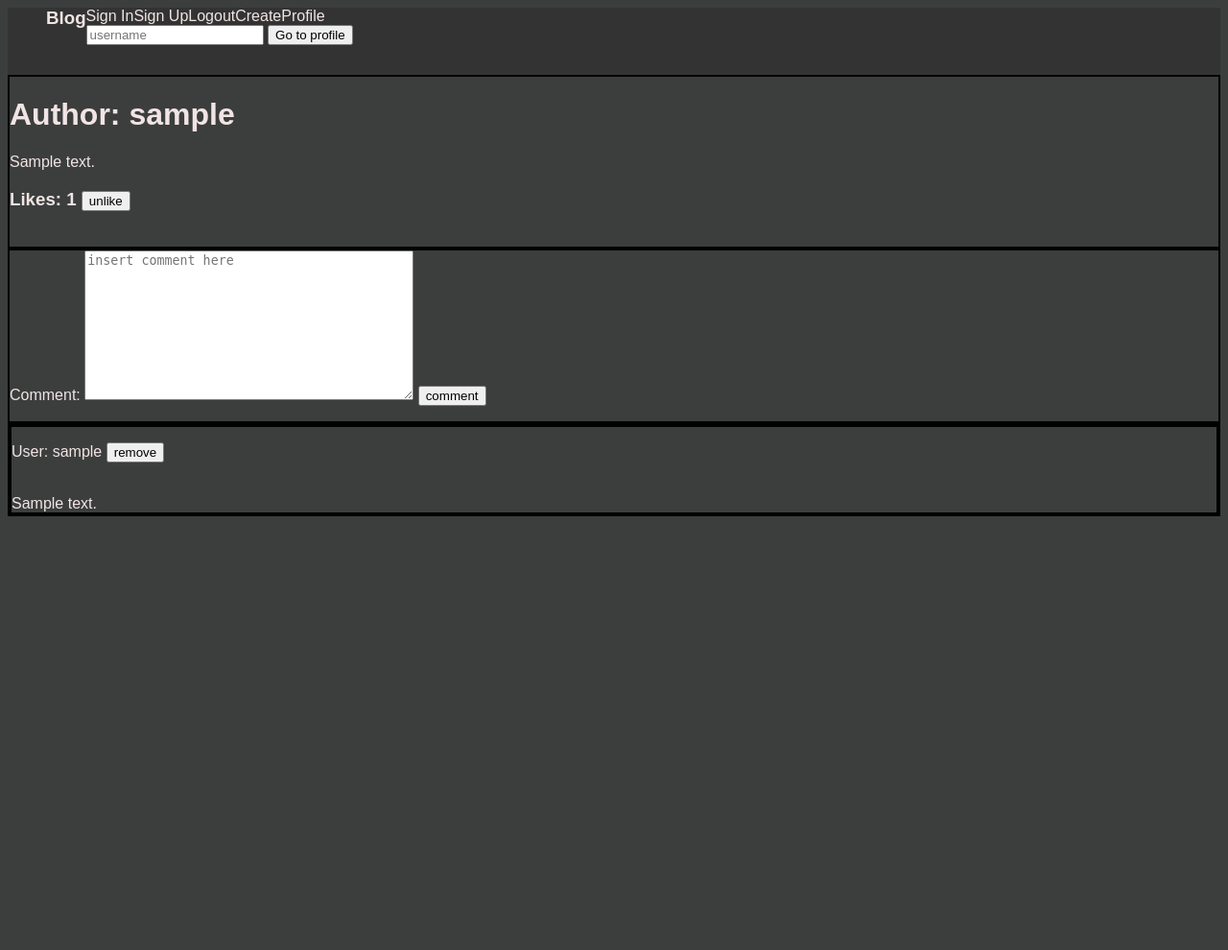
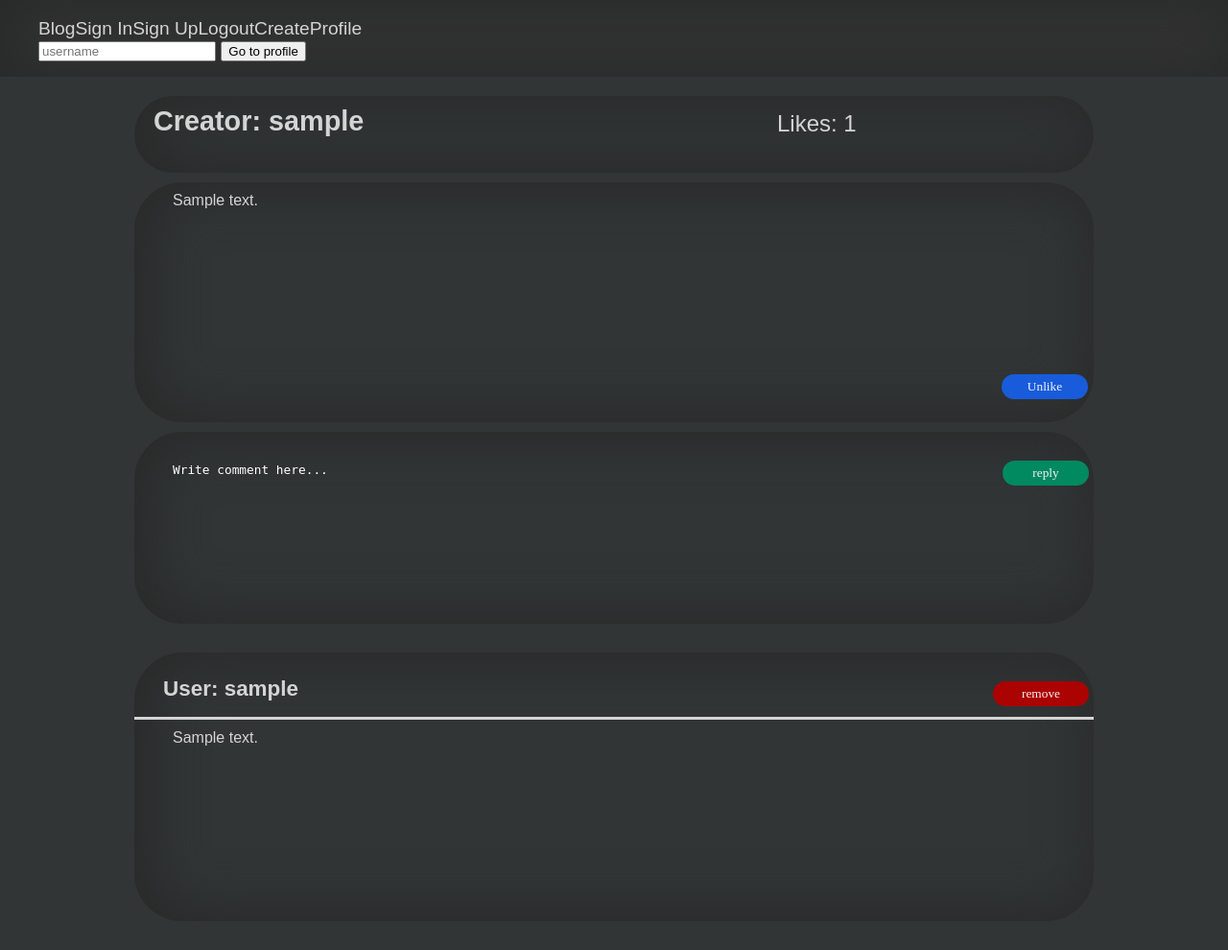
Before and after one commit to MontyPython00/twitter, a Django app: page /1/ in a window 1280 px wide. Shown: the whole page at 96% size. Before the commit the page ends 538 px from the top, so only its background shows below. Run offline with Django 4.2, Linux system fonts and the light colour scheme; a user stored in the database is signed in; tables that the repository leaves empty hold one stand-in row (values such as "Sample post").

Commit message:
post_detail_style.css_done

```diff
--- a/posts/forms.py
+++ b/posts/forms.py
@@ -10,7 +10,8 @@ class PostCreateForm(forms.ModelForm):
 
 
 class CommentCreateForm(forms.ModelForm):
-    text = forms.CharField(label='Comment',widget=forms.Textarea(attrs={'placeholder': 'insert comment here'}))
+    text = forms.CharField(label="", widget=forms.Textarea(attrs={'placeholder': 'Write comment here...',
+                                                                  'class': 'post-detail-add-comment-textarea'}))
 
     class Meta:
         model = Comment
--- a/posts/models.py
+++ b/posts/models.py
@@ -28,7 +28,7 @@ class PostManager(models.Manager):
 
 class Post(models.Model):
     user = models.ForeignKey(User, null=False, blank=False, on_delete=models.CASCADE)
-    description = models.CharField(max_length=300, null=True, blank=True)
+    description = models.CharField(max_length=512, null=True, blank=True)
     created = models.DateTimeField(auto_now_add=True)
     update = models.DateTimeField(auto_now=True)
 
@@ -48,7 +48,7 @@ class Post(models.Model):
 class Comment(models.Model):
     user = models.ForeignKey(User, null=False, blank=False, on_delete=models.CASCADE)
     like = models.IntegerField(default=0)
-    text = models.CharField(max_length=300)
+    text = models.CharField(max_length=1024)
     post = models.ForeignKey(Post, null=False, on_delete=models.CASCADE)
     created = models.DateTimeField(auto_now_add=True)
 
--- /dev/null
+++ b/posts/static/detail_style.css
@@ -0,0 +1,187 @@
+.post-detail{
+    display:grid;
+    grid-template-columns: 1000px;
+    grid-template-rows: 80px 270px 200px 1fr;
+    justify-content: center;
+    text-align: center;
+
+}
+
+.post-detail-creator{
+    border-radius:50px;
+    -webkit-box-shadow: inset 8px 0px 56px 8px #292a2a;
+    -moz-box-shadow: inset 8px 0px 56px 8px #292a2a;
+    box-shadow: inset 8px 0px 56px 8px #292a2a;
+    text-align: left;
+
+    display:grid;
+    grid-template-columns: 650px 350px;
+}
+
+.post-detail-creator-left{
+    padding: 10px 0 10px 20px;
+}
+
+.post-detail-creator-right{
+    padding: 15px 0 10px 20px;
+    font-size: 3vh;
+    text-align:left;
+}
+
+.post-detail-h2, .post-detail-h3{
+    margin:0;
+}
+
+
+.post-detail-content_info-grid {
+    display:grid;
+    grid-template-rows: 190px 70px;
+    border-radius:50px;
+    margin: 10px 0px 10px 0;
+    -webkit-box-shadow: inset 8px 0px 56px 8px #292a2a;
+    -moz-box-shadow: inset 8px 0px 56px 8px #292a2a;
+    box-shadow: inset 8px 0px 56px 8px #292a2a;
+}
+
+.post-detail-content{
+    text-align: left;
+    margin-top:10px;
+    padding: 0 40px 10px 40px;
+    font-size: 2vh;
+    word-wrap: break-word;
+
+    overflow: auto auto;
+}
+
+.post-detail-info{
+    text-align: right;
+    font-size: 2.5vh;
+
+}
+
+.btn-post-detail-like{
+    width:9%;
+    border-radius: 36px;
+    padding: 5px 5px 5px 5px;
+    font-family: "Andale Mono";
+    color: whitesmoke;
+    border-style:none;
+    cursor: pointer;
+    background-color: #185cdb;
+    transition: opacity 300ms;
+    margin-top:10px;
+    margin-right:6px;
+}
+
+
+
+.post-detail-add-comment{
+    border-radius:50px;
+    -webkit-box-shadow: inset 8px 0px 56px 8px #292a2a;
+    -moz-box-shadow: inset 8px 0px 56px 8px #292a2a;
+    box-shadow: inset 8px 0px 56px 8px #292a2a;
+}
+
+.post-detail-comment_inform-grid{
+    display:grid;
+    grid-template-columns: 900px 100px;
+    margin: 0;
+
+}
+
+
+#post-detail-comment-btn{
+    width:90%;
+    border-radius: 36px;
+    padding: 5px 5px 5px 5px;
+    font-family: "Andale Mono";
+    color: whitesmoke;
+    border-style:none;
+    cursor: pointer;
+    background-color: #01895f;
+    margin: 30px 5px 0px 5px;
+    transition: opacity 300ms;
+}
+
+#post-detail-comment-btn:hover{
+    background-color: #01734f;
+}
+#form-add-comment{
+    margin: 0;
+    height:100%;
+}
+
+.post-detail-add-comment-textarea{
+    width:900px;
+    border-radius:50px;
+    resize: none;
+    border: none;
+    background-color: rgba(0, 0, 0, 0.0);
+    color:white;
+    font-size:1.6vh;
+    padding-top: 32px;
+    padding-left: 40px;
+    padding-right: 40px;
+    max-height:198px;
+}
+
+.post-detail-add-comment-textarea::placeholder{
+    color:white;
+}
+
+
+.post-detail-comment{
+    margin: 30px 0px 30px 0;
+    display:grid;
+    grid-template-rows: 70px 150px 60px;
+    grid-template-columns: 1000px;
+    border-radius:50px;
+    -webkit-box-shadow: inset 8px 0px 56px 8px #292a2a;
+    -moz-box-shadow: inset 8px 0px 56px 8px #292a2a;
+    box-shadow: inset 8px 0px 56px 8px #292a2a;
+}
+
+.post-detail-comment-content{
+    word-wrap: break-word;
+    font-size: 2vh;
+    text-align: left;
+    margin-top:10px;
+    padding: 0 40px 20px 40px;
+    max-height:220px;
+    overflow: auto auto;
+}
+
+.post-detail-comment-owner{
+    display:grid;
+    grid-template-columns: 800px 200px;
+    border-bottom-style: solid;
+}
+
+.post-detail-comment-owner-left{
+    text-align: left;
+    margin-top:25px;
+    margin-left: 30px;
+
+}
+
+.post-detail-comment-owner-right{
+    text-align:right;
+    margin-top:15px;
+}
+
+.btn-delete-detail{
+    width:50%;
+    border-radius: 36px;
+    padding: 5px 5px 5px 5px;
+    font-family: "Andale Mono";
+    color: whitesmoke;
+    border-style:none;
+    cursor: pointer;
+    background-color: #ab0202;
+    margin: 15px 5px 0px 0px;
+    transition: opacity 300ms;
+}
+
+.btn-delete-detail:hover{
+    background-color: #cf0505;
+}
--- a/posts/templates/posts/detail.html
+++ b/posts/templates/posts/detail.html
@@ -1,55 +1,88 @@
 {% extends 'base.html' %}
 
 {% block content %}
-    <div style="border: 2px solid black;">
-    <h1>Author: <a href="{% url 'posts:profile' username=post_object.user %}">{{post_object.user}}</a></h1>
+
+    <div class="post-detail">
+        <div class="post-detail-creator">
+            <div class="post-detail-creator-left">
+               <h2 class="post-detail-h2"><a href="{% url 'posts:profile' username=post_object.user %}" >Creator: {{post_object.user}}</a></h2>
+            </div>
+            <div class="post-detail-creator-right">
+                Likes: {{post_object.like_counter}}
+            </div>
+        </div>
+        <div class="post-detail-content_info-grid">
+            <div class="post-detail-content">
                 {{post_object.description}}
-    <h3>Likes: {{post_object.like_counter}}
-        {% if user.is_authenticated %}
-        <form method="POST" style="display:inline-block;">
-            {% csrf_token %}
-            {{like_form}}
-            <input type="submit" value={% if user_like %} unlike {% else %} like {% endif %}>
-        </form>
-        {% endif %}
-    </h3>
             </div>
-    <div style="border: 2px solid black;">
+
+            <div class="post-detail-info">
                     {% if user.is_authenticated %}
                     <form method="POST">
                         {% csrf_token %}
+                        {{like_form}}
+                        <input class="btn-post-detail-like" type="submit" value={% if user_like %} Unlike {% else %} Like {% endif %}>
+                    </form>
+                    {% endif %}
+            </div>
+        </div>
+
+
+        <div class="post-detail-add-comment">
+            {% if user.is_authenticated %}
+            <form method="POST" id="form-add-comment">
+                {% csrf_token %}
+                <div class="post-detail-comment_inform-grid">
+                    <div class="post-detail-inform-comment">
                         {{comment_form}}
-        <input type="submit" value="comment" style="display:inline-block;">
+                    </div>
+                    <div class="post-detail-inform-btn-comment">
+                        <input id="post-detail-comment-btn" type="submit" value="reply">
+                    </div>
+                </div>
+            </form>
             {% endif %}
-    </form>
         </div>
-    <div style="border: 2px solid black;">
+
+
+        <div class="post-detail-comments">
             {% for comment in post_object.comments_to_post %}
-        <div style="border: 2px solid black;">
+                <div class="post-detail-comment">
+                    <div class="post-detail-comment-owner">
+                        <div class="post-detail-comment-owner-left">
+                            <h3 class="post-detail-h3"><a href="{{comment.get_absolute_url}}">User: {{comment.user}}</a></h3>
+                        </div>
+                        <div class="post-detail-comment-owner-right">
+                            {% if  comment in user_comment_owner %}
+                           <button class="btn-delete-detail" type="submit" value="{{comment.id}}" id="btn-delete">remove</button>
+                            {% endif %}
+                       </div>
 
-            <p><a href="{{comment.get_absolute_url}}">User: {{comment.user}}</a>
-                {% if  comment in user_comment_owner %}
-               <button type="submit" value="{{comment.id}}" id="btn-delete">remove</button>
-                {% endif %} </p>
-            <br>
+                    </div>
+                    <div class="post-detail-comment-content">
                         {{comment.text}}
+                    </div>
+
                     <div id="post-remove-form-{{comment.id}}" >
 
                     </div>
+                </div>
 
+            {% endfor %}
         </div>
-    {% endfor %}
     </div>
 
 <script>
 
-    let btnDeleteAll = document.querySelectorAll('#btn-delete')
+
+    const btnDeleteAll = document.querySelectorAll('#btn-delete')
     let hiddenInput = document.createElement('input')
     let btnConfirm = document.createElement('button')
     let createForm = document.createElement('form')
     createForm.method = 'POST'
     btnConfirm.name = 'confirm-delete'
     btnConfirm.value = 'confirm'
+    btnConfirm.className = 'btn-delete-detail'
     btnConfirm.innerText = 'confirm'
     hiddenInput.type = 'hidden'
     hiddenInput.name = 'comment_id'
@@ -66,5 +99,6 @@
         })
     }, btnDeleteAll)
 
+
 </script>
 {% endblock %}
--- a/posts/templates/posts/home_view.html
+++ b/posts/templates/posts/home_view.html
@@ -5,7 +5,7 @@
     {% for post in posts %}
     <div class="post-preview">
         <div class="post-preview-info">
-            <a href="{{post.get_absolute_url}}">Author: {{post.user}} | Created:{{post.created|date:'Y/m/d'}} | Likes: {{post.like_counter}}</a>
+            <a href="{{post.get_absolute_url}}">Creator: {{post.user}} | Created:{{post.created|date:'Y/m/d'}} | Likes: {{post.like_counter}}</a>
         </div>
         <div class="post-preview-content">
             {{post.description}}
--- a/static/base_style.css
+++ b/static/base_style.css
@@ -1,28 +1,43 @@
 body {
-    background-color: #3c3e3e;
-    color: #f2e4e4;
+    background-color: #313535;
+    color: #d4d4d4;
     font-family: Arial;
     align-items: center;
+    font-size: 2.4vh;
+    margin: 100px 0 0 0;
+
+
 }
 
 a {
-    color: #f2e4e4;
+    color: #d4d4d4;
     text-decoration: none;
-    transition: 250ms;
+    transition: opacity 250ms;
 }
 
 a:hover {
-    color: #f1d3d3;
+    color: #a8a8a8;
 }
 
 .navBar {
     background-color: #333333;
+    left:0;
+    right:0;
+    top:0;
     display: block;
-    height:70px;
+    height:80px;
+    -webkit-box-shadow: inset 8px 0px 56px 8px #292a2a;
+    -moz-box-shadow: inset 8px 0px 56px 8px #292a2a;
+    box-shadow: inset 8px 0px 56px 8px #292a2a;
+    /*Pamietaj zeby zrobic absolute i w body wrzucic top = navBar.height */
+    position:fixed;
+    z-index: 1;
+
 }
 
 .navBarList {
     list-style-type: none;
+
 
 }
 
--- a/templates/base.html
+++ b/templates/base.html
@@ -6,13 +6,16 @@
           content="width=device-width, user-scalable=no, initial-scale=1.0, maximum-scale=1.0, minimum-scale=1.0">
     <meta http-equiv="X-UA-Compatible" content="ie=edge">
     <link rel="stylesheet" href="{% static 'base_style.css' %}">
+    <link rel="stylesheet" href="{% static 'home_view_style.css' %}">
+    <link rel="stylesheet" href="{% static 'profile_style.css' %}">
+    <link rel="stylesheet" href="{% static 'detail_style.css' %}">
 
     <title>Twitter</title>
 </head>
 <body>
 <div class="navBar">
     <ul class="navBarList">
-        <h3>
+
         <li class="navBarListElement"><a href="/">Blog </a> </h1></li>
         <li class="navBarListElement"><a href="{% url 'accounts:login' %}">Sign In</a></li>
         <li class="navBarListElement"><a href="{% url 'accounts:signup' %}">Sign Up</a></li>
@@ -27,17 +30,18 @@
                     <option value="{{user}}"></option>
                     {% endfor %}
                 </datalist>
+
             <button type="button" id="btn-user">Go to profile</button>
         </li>
-        </h3>
+
     </ul>
 </div>
 
-<div class="main-page-posts">
+
 {% block content %}
 
 {% endblock %}
-</div>
+
 <script>
     const btnUser = document.getElementById('btn-user')
     let listUser = document.getElementById('user')
```
Also changed, not shown: posts/static/posts/posts_style.css (deleted). Lines whose indentation alone changed are shown as unchanged.
